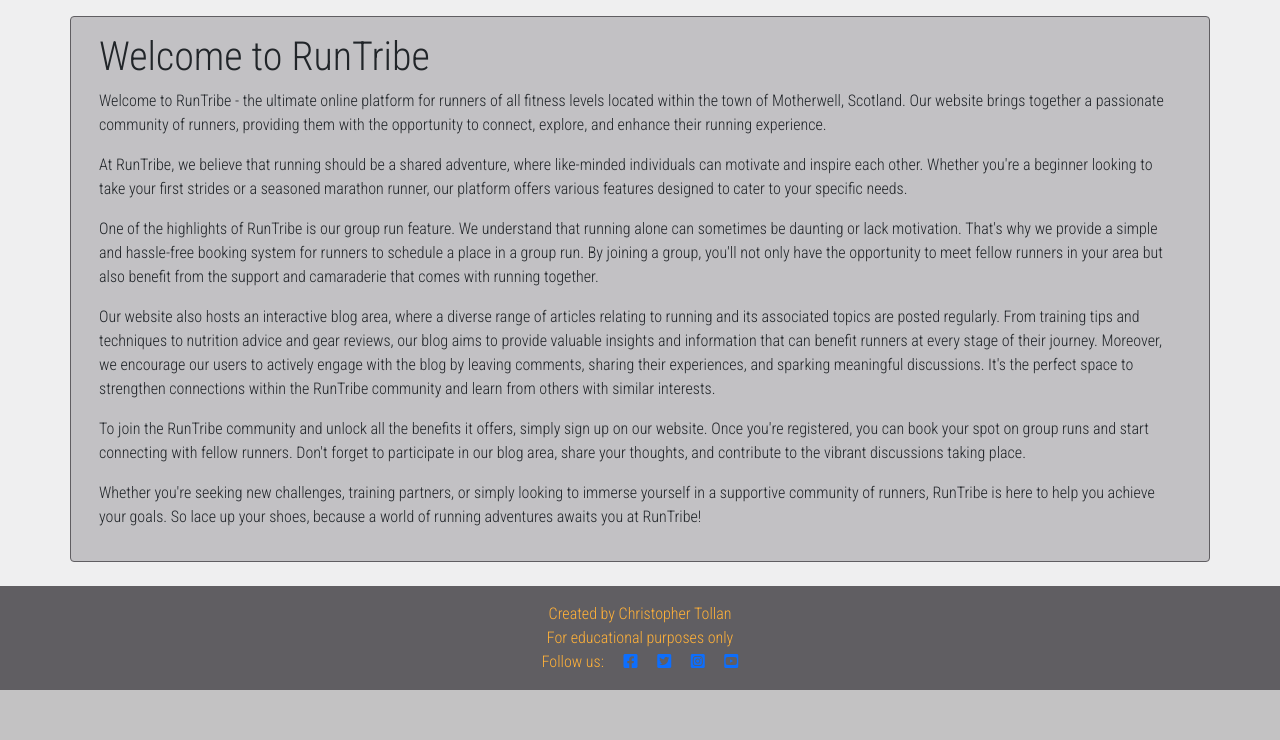
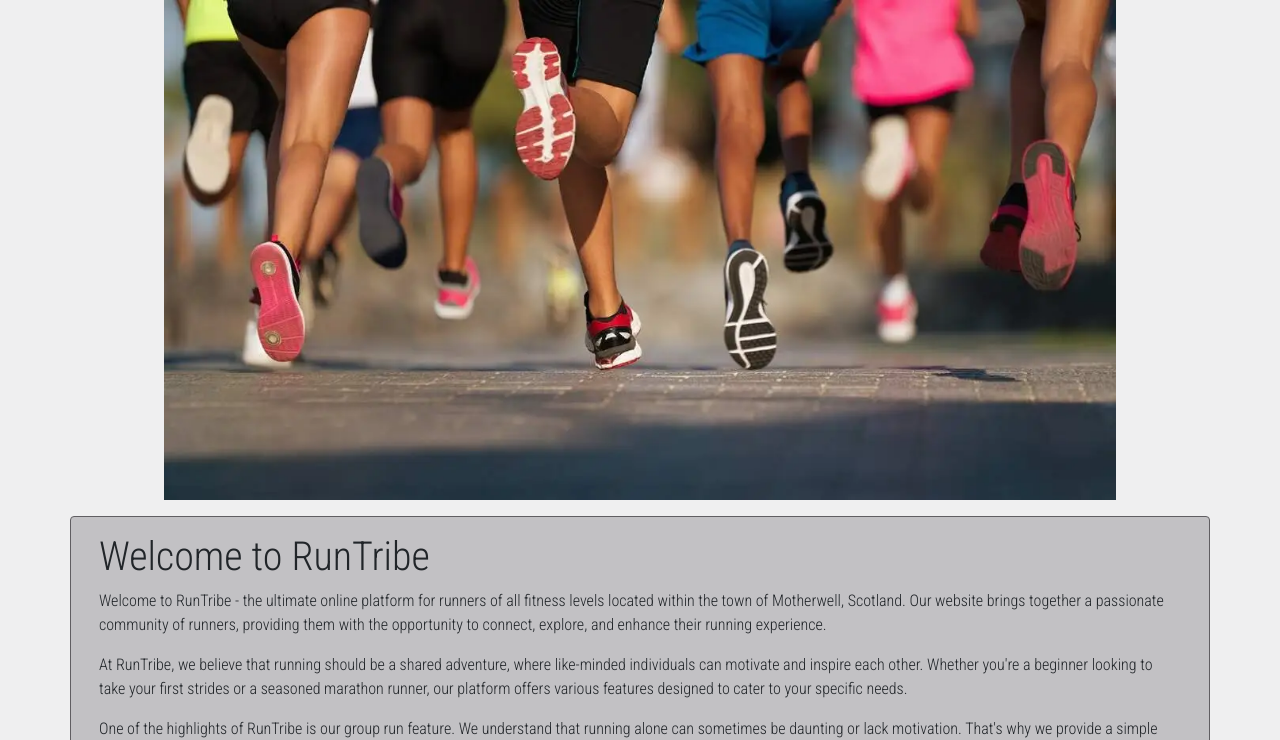
Before and after one commit to Chris-Tollan/run-tribe, a Django app: page / in a window 1280 px wide. Shown: the part 146-886 px from the top of the page. Before the commit the page ends 836 px from the top, so only its background shows below. Run offline with Django 4.2, Linux system fonts and the light colour scheme.

Commit message:
add hero image to base.html

```diff
--- a/static/css/style.css
+++ b/static/css/style.css
@@ -29,6 +29,17 @@ body {
     font-size: 2rem;
 }
 
+.hero {
+    flex-direction: column;
+    justify-content: center;
+    align-items: center;
+}
+
+.hero-image {
+    height: 500px;
+    width: auto;
+}
+
 .footer {
     color: #FFB139;
 }
--- a/templates/base.html
+++ b/templates/base.html
@@ -55,6 +55,11 @@
         </div>
     </nav>
 
+    <!-- Hero image -->
+    <section class="hero d-flex align-items-center">
+        <img class="hero-image" src="{% static 'images/running_hero_image.webp' %}" alt="hero_image">
+    </section>
+
     <main class="flex-shrink-0 main-bg">
 
         {% block content %}
```
